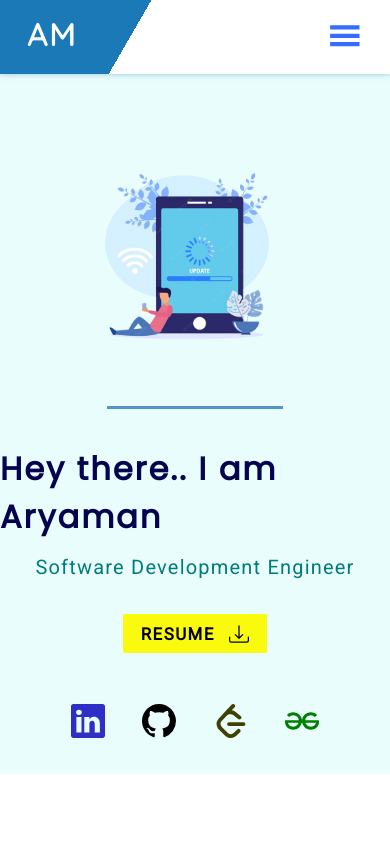
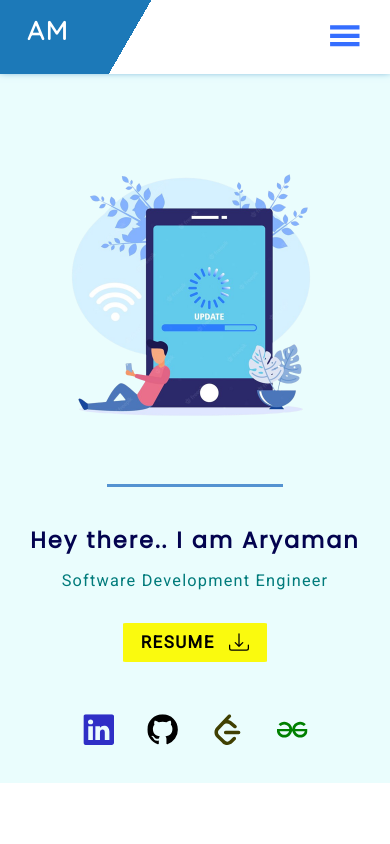
Before and after one commit to AryamanMishra/Portfolio-Website, a React (Create React App) app: page / in a window 390 px wide. Shown: the top 844 px of the page. Built offline with nearby package versions, Linux system fonts and the light colour scheme.

Commit message:
resp updates

```diff
--- a/src/styles/Home.css
+++ b/src/styles/Home.css
@@ -683,7 +683,7 @@
         padding-bottom: 2em;
     }
     .hero-img {
-        width: 44%;
+        width: 40%;
         padding-right: 1em;
     }
     .intro-title h1 {
@@ -696,3 +696,172 @@
         width: 11em;
     }
 }
+
+@media only screen and (max-width: 560px) {
+    .main-section {
+        flex-direction: column;
+        padding-bottom: 2em;
+        margin-bottom: -1em;
+    }
+    .hero-img {
+        width: 66%;
+        /* margin-left: 1em; */
+    }
+    .intro-title h1 {
+        font-size: 1.8em;
+    }
+    .intro-title p {
+        font-size: 1.2em;
+    }
+    .hero-underline {
+        width: 13em;
+    }
+}
+
+@media only screen and (max-width: 470px) {
+    .main-section {
+        flex-direction: column;
+        padding-bottom: 2em;
+        margin-bottom: -1em;
+    }
+    .hero-img {
+        width: 64%;
+        margin-left: -1em;
+    }
+    .intro-title h1 {
+        font-size: 1.6em;
+    }
+    .intro-title p {
+        font-size: 1.1em;
+    }
+    .hero-underline {
+        width: 11em;
+    }
+    .main-page-links {
+        transform: scale(0.95);
+    }
+}
+
+@media only screen and (max-width: 420px) {
+    .main-section {
+        flex-direction: column;
+        padding-bottom: 2em;
+        margin-bottom: -1em;
+    }
+    .hero-img {
+        width: 64%;
+        margin-left: 0.5em;
+    }
+    .intro-title h1 {
+        font-size: 1.4em;
+    }
+    .intro-title p {
+        font-size: 1.02em;
+    }
+    .hero-underline {
+        width: 11em;
+    }
+    .main-page-links {
+        transform: scale(0.9);
+    }
+}
+
+@media only screen and (max-width: 380px) {
+    .main-section {
+        flex-direction: column;
+        padding-bottom: 2em;
+        margin-bottom: -1em;
+    }
+    .hero-img {
+        width: 62%;
+        margin-left: 1em;
+    }
+    .intro-title h1 {
+        font-size: 1.3em;
+    }
+    .intro-title p {
+        font-size: 0.9em;
+    }
+    .hero-underline {
+        width: 11em;
+    }
+    .main-page-links {
+        transform: scale(0.85);
+    }
+}
+
+@media only screen and (max-width: 350px) {
+    .main-section {
+        flex-direction: column;
+        padding-bottom: 2em;
+        margin-bottom: -1em;
+    }
+    .hero-img {
+        width: 62%;
+        margin-left: 1em;
+    }
+    .intro-title h1 {
+        font-size: 1.2em;
+    }
+    .intro-title p {
+        font-size: 0.85em;
+    }
+    .hero-underline {
+        width: 8em;
+    }
+    .main-page-links {
+        transform: scale(0.8);
+    }
+}
+
+@media only screen and (max-width: 320px) {
+    .main-section {
+        flex-direction: column;
+        padding-bottom: 2em;
+        margin-bottom: -1em;
+    }
+    .hero-img {
+        width: 60%;
+        margin-left: 1em;
+    }
+    .intro-title h1 {
+        font-size: 1.05em;
+    }
+    .intro-title p {
+        font-size: 0.75em;
+    }
+    .hero-underline {
+        width: 8em;
+    }
+    .main-page-links {
+        transform: scale(0.8);
+    }
+}
+
+@media only screen and (max-width: 280px) {
+    .main-section {
+        flex-direction: column;
+        padding-bottom: 2em;
+        margin-bottom: -1em;
+    }
+    .hero-img {
+        width: 60%;
+        margin-left: 1em;
+    }
+    .intro-title {
+        padding: 0em 0.5em;
+    }
+    .intro-title h1 {
+        font-size: 0.9em;
+    }
+    .intro-title p {
+        font-size: 0.65em;
+        letter-spacing: 0.5px;
+    }
+    .hero-underline {
+        width: 8em;
+    }
+    .main-page-links {
+        transform: scale(0.65);
+    }
+}
--- a/src/styles/Navbar.css
+++ b/src/styles/Navbar.css
@@ -117,7 +117,7 @@
     }
     .routes a{
         display: block;
-		font-size: 1rem;
+		font-size: 0.85rem;
 		letter-spacing: 1.5px;
 		text-decoration: none;
 		padding: 0.65rem 1.75rem;
@@ -137,6 +137,9 @@
 }
 
 @media only screen and (max-width:550px){
+    .home-link h2{
+        font-size: 1.35em;
+    }
     .main-nav {
         position: relative;
         background: linear-gradient(120deg, rgb(28, 121, 184) 30%, #fff 30%);
@@ -144,6 +147,9 @@
 }
 
 @media only screen and (max-width:400px){
+    .home-link h2{
+        font-size: 1.25em;
+    }
     .main-nav {
         position: relative;
         background: linear-gradient(120deg, rgb(28, 121, 184) 35%, #fff 35%);
@@ -151,6 +157,10 @@
 }
 
 @media only screen and (max-width:320px){
+    .home-link h2{
+        font-size: 1.15em;
+        padding-top: 0.3em;
+    }
     .main-nav {
         position: relative;
         background: linear-gradient(120deg, rgb(28, 121, 184) 40%, #fff 40%);
@@ -158,6 +168,10 @@
 }
 
 @media only screen and (max-width:280px){
+    .home-link h2{
+        font-size: 1.05em;
+        padding-top: 0.3em;
+    }
     .main-nav {
         position: relative;
         background: linear-gradient(120deg, rgb(28, 121, 184) 45%, #fff 45%);
```
